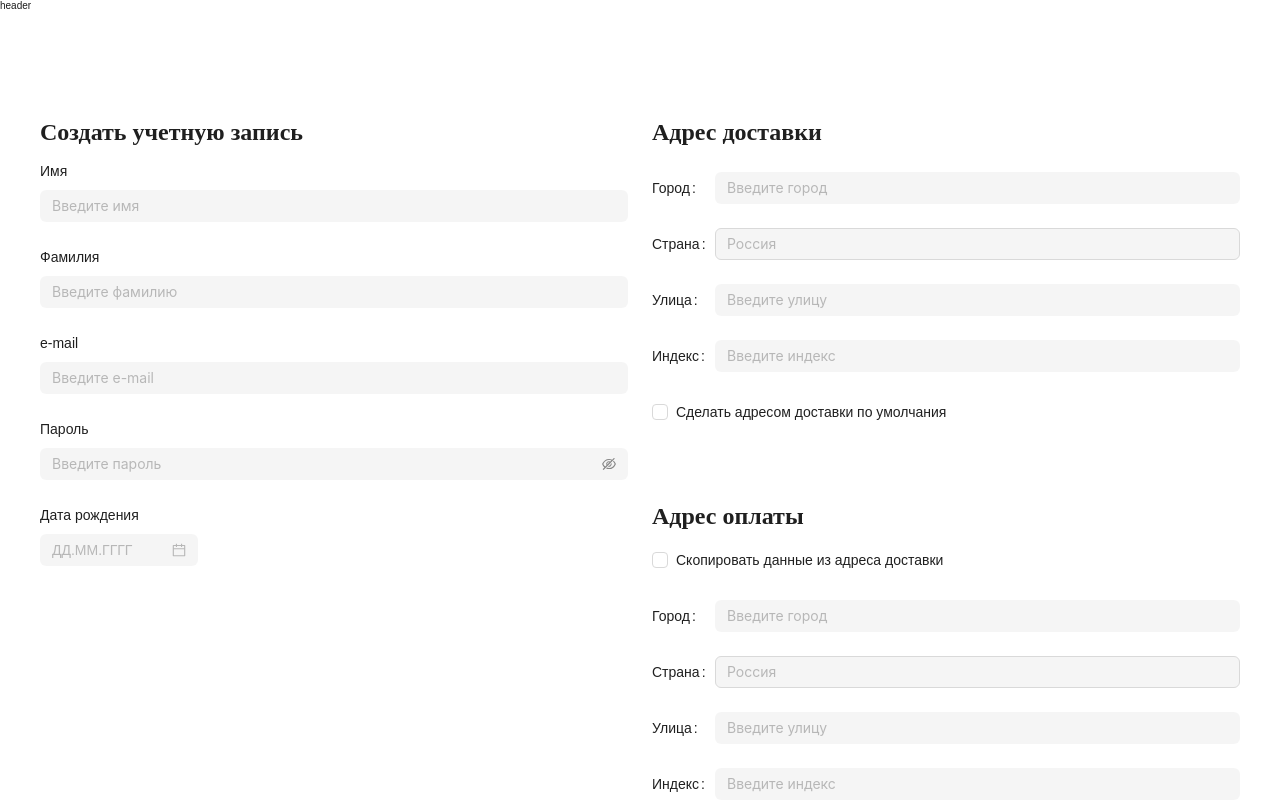
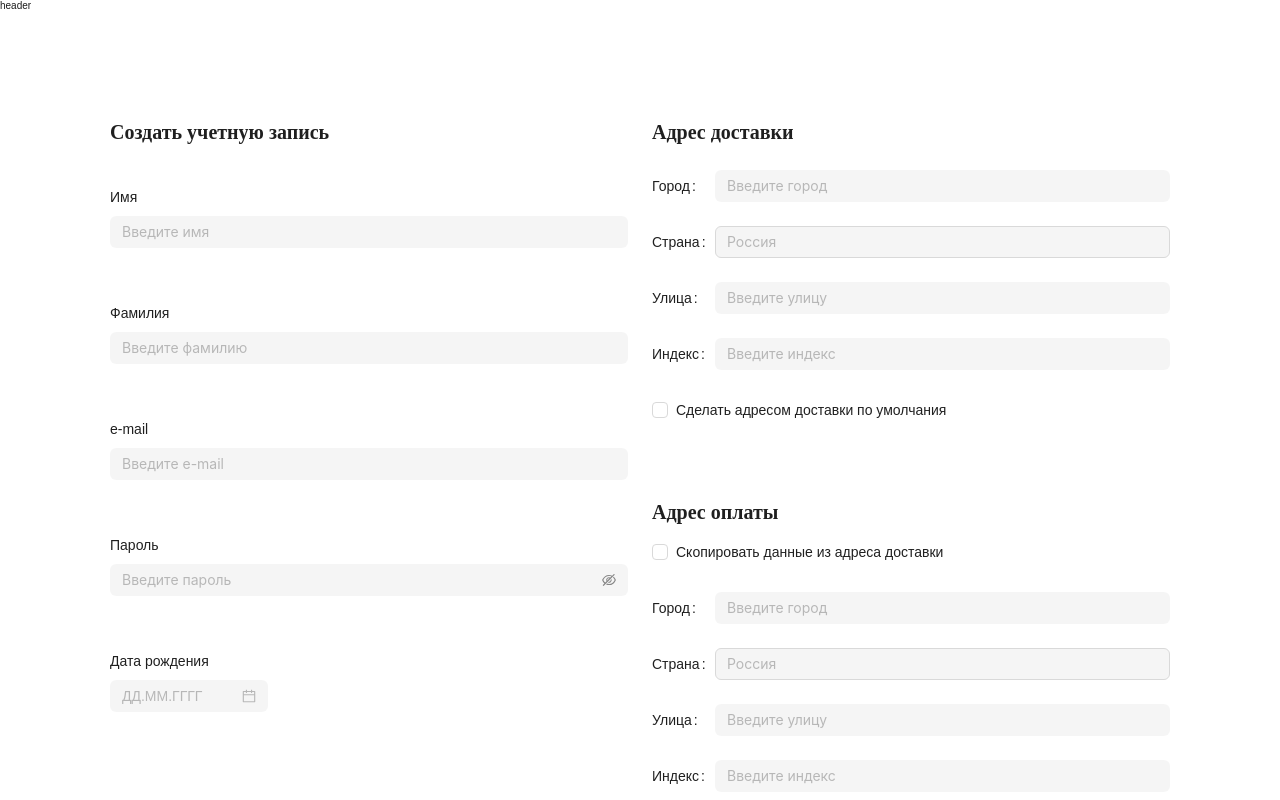
Before and after one commit to Korneim/eCommerce-Application, a React (Vite) app in the folder eCommerce-app/: page /registration in a window 1280 px wide. Shown: the top 800 px of the page. Built offline with nearby package versions, Linux system fonts and the light colour scheme; no server answers; a web font is replaced by a local one; what @commercetools/platform-sdk, @commercetools/ts-client would draw is missing.

Commit message:
style: change titles sizes and correct paddings

```diff
--- a/eCommerce-app/src/components/registration-form/PaymentAddressForm.tsx
+++ b/eCommerce-app/src/components/registration-form/PaymentAddressForm.tsx
@@ -54,7 +54,7 @@ export const PaymentAddressForm: FC<AddressFormProps> = ({ control, errors, setV
 
     return (
         <div style={{ marginBottom: '72px' }}>
-            <Typography.Title level={3}>Адрес оплаты</Typography.Title>
+            <Typography.Title level={4}>Адрес оплаты</Typography.Title>
             <Form.Item name="remember" valuePropName="checked">
                 <Controller
                     name="paymentAddress.copyAddress"
--- a/eCommerce-app/src/components/registration-form/RegistrationForm.tsx
+++ b/eCommerce-app/src/components/registration-form/RegistrationForm.tsx
@@ -82,8 +82,8 @@ export const RegistrationForm: FC = () => {
             autoComplete="on"
         >
             <Row gutter={[24, 24]}>
-                <Col xs={24} md={24} lg={12}>
-                    <Typography.Title level={3}>Создать учетную запись</Typography.Title>
+                <Col xs={24} md={24} lg={12} className={styles.row}>
+                    <Typography.Title level={4}>Создать учетную запись</Typography.Title>
                     <Form.Item layout="vertical" label={LABEL.NAME} validateStatus={errors.firstName ? 'error' : ''}>
                         <Controller
                             name="firstName"
--- a/eCommerce-app/src/components/registration-form/ShippingAddressForm.tsx
+++ b/eCommerce-app/src/components/registration-form/ShippingAddressForm.tsx
@@ -20,7 +20,7 @@ export const ShippingAddressForm: FC<AddressFormProps> = ({ control, errors, set
 
     return (
         <div style={{ marginBottom: '72px' }}>
-            <Typography.Title level={3} style={{ marginBottom: '24px' }}>
+            <Typography.Title level={4} style={{ marginBottom: '24px' }}>
                 Адрес доставки
             </Typography.Title>
 
--- a/eCommerce-app/src/components/registration-form/registration-form.module.scss
+++ b/eCommerce-app/src/components/registration-form/registration-form.module.scss
@@ -2,3 +2,13 @@
     width: 100%;
     margin: 0 auto;
 }
+
+.row {
+    display: flex !important;
+    flex-direction: column;
+    gap: 30px !important;
+
+    @media screen and (width <= 991px) {
+        gap: 5px !important;
+    }
+}
--- a/eCommerce-app/src/pages/registration/registration.module.scss
+++ b/eCommerce-app/src/pages/registration/registration.module.scss
@@ -1,10 +1,10 @@
 .container {
     width: 100%;
     max-width: 1440px;
-    padding: 80px 40px;
+    padding: 80px 110px;
     margin: 0 auto;
 
-    @media screen and (width <= 600px) {
+    @media screen and (width <= 992px) {
         & {
             padding: 80px 20px;
         }
```
